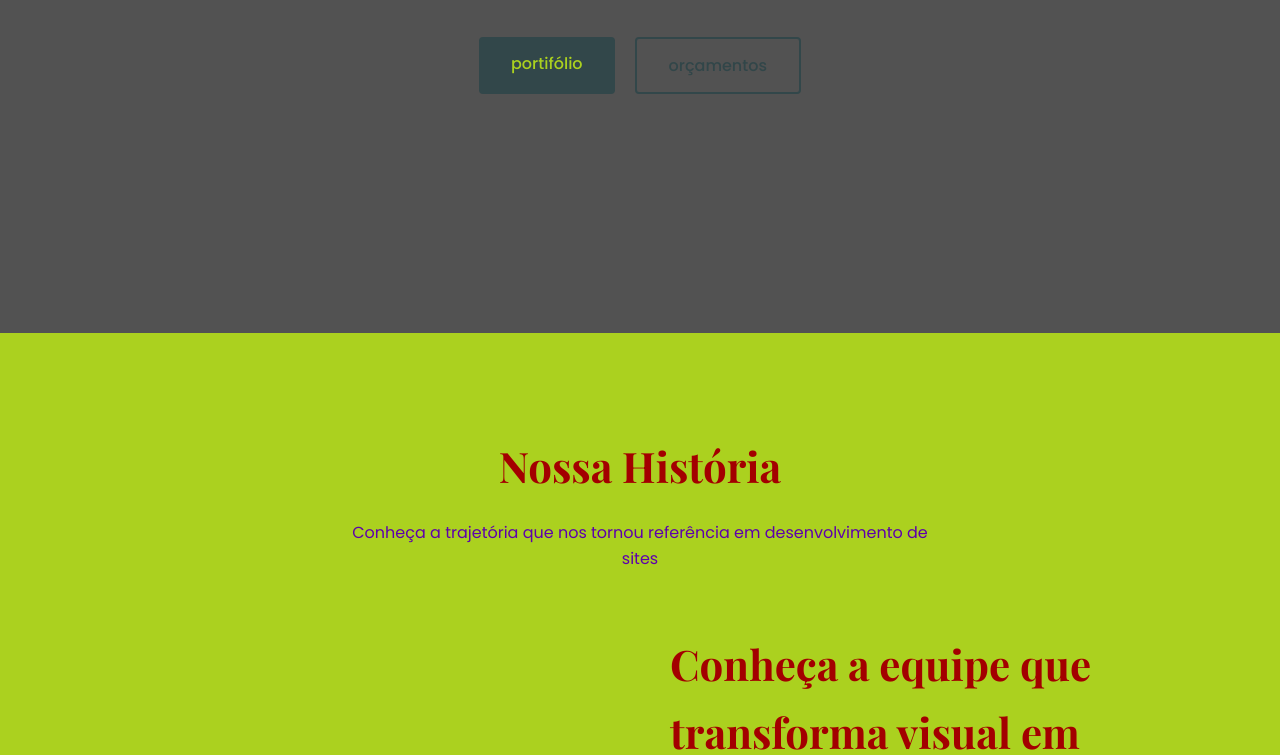
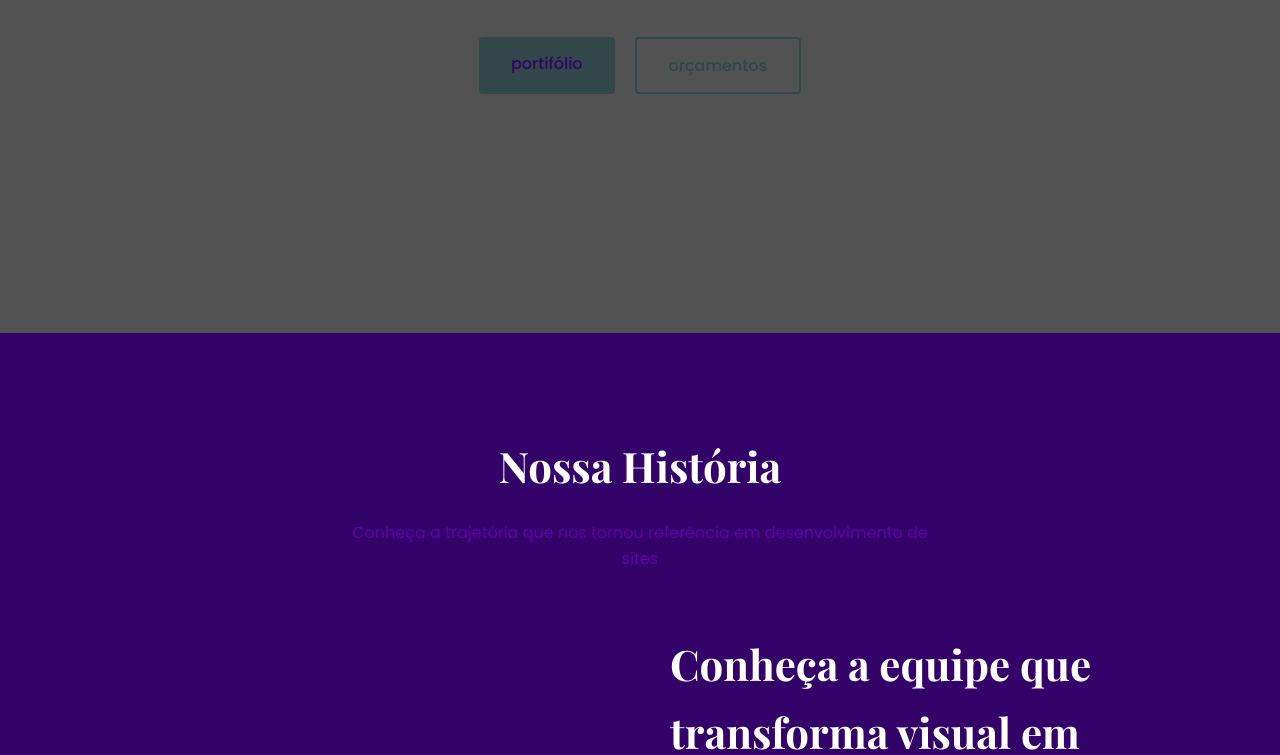
Before and after one commit to fenixoficialdeveloper-spec/fenix.developer, a plain HTML site: page index.html in a window 1280 px wide. Shown: the part 467-1222 px from the top of the page. Drawn offline with nearby package versions, Linux system fonts and the light colour scheme; placeholder pictures from the web are drawn by us; a web font is replaced by a local one.

Commit message:
git push -u origin main

```diff
--- a/style/style.css
+++ b/style/style.css
@@ -1,8 +1,8 @@
 :root {
     --color-primary: #00363d65;
     --color-primary-dark: #ffffff;
-    --color-black: #a30000;
-    --color-white: #abd11f;
+    --color-black: #ffffff;
+    --color-white: #330369;
     --color-gray: #000000;
     --color-gray-dark: #5e00ac;
     --font-heading: 'Playfair Display', serif;
```
